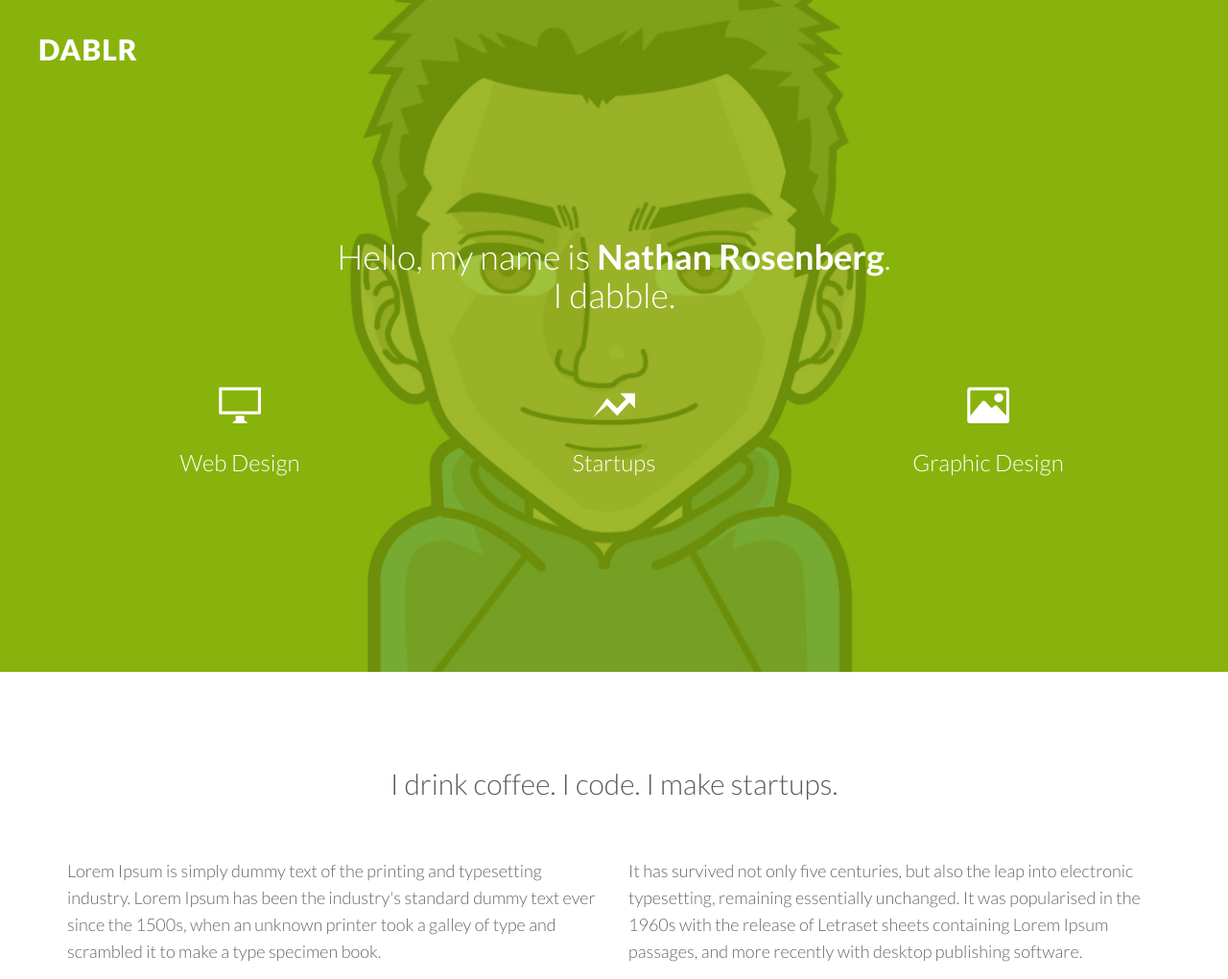
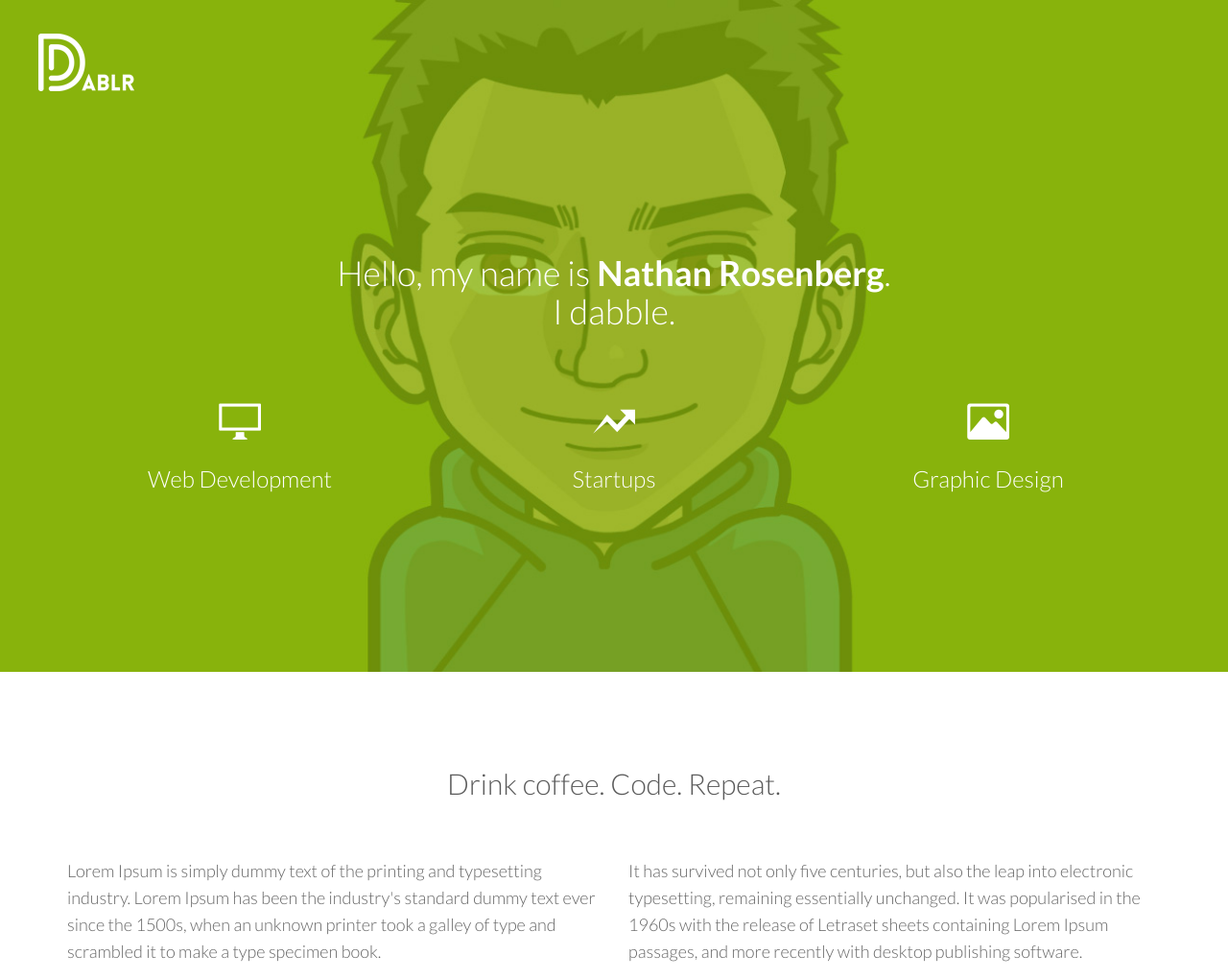
Before and after one commit to diggerdata/diggerdata.github.io, a plain HTML site: page index.html in a window 1280 px wide. Shown: the top 1020 px of the page at 96% size. Drawn offline with Linux system fonts and the light colour scheme; files whose address does not match are found by name.

Commit message:
Edited content.

```diff
--- a/index.html
+++ b/index.html
@@ -11,18 +11,13 @@
 
     <title>Nathan Rosenberg - Web Developer</title>
 
-    <!-- Bootstrap core CSS -->
     <link href="assets/css/bootstrap.css" rel="stylesheet">
-
-    <!-- Custom styles for this template -->
     <link href="assets/css/ionicons.min.css" rel="stylesheet">
     <link href="assets/css/style.css" rel="stylesheet">
+    <link rel="icon" href="assets/img/favicon.ico">
 
-
-    <!-- IE10 viewport hack for Surface/desktop Windows 8 bug -->
     <script src="assets/js/ie10-viewport-bug-workaround.js"></script>
 
-    <!-- HTML5 shim and Respond.js IE8 support of HTML5 elements and media queries -->
     <!--[if lt IE 9]>
       <script src="https://oss.maxcdn.com/html5shiv/3.7.2/html5shiv.min.js"></script>
       <script src="https://oss.maxcdn.com/respond/1.4.2/respond.min.js"></script>
@@ -30,84 +25,61 @@
 </head>
 
 <body>
-
     <div id="h">
         <div class="logo">
-            <h2>DABLR</h2>
+            <img src="assets/img/logo.png">
         </div>
-        <!--/logo-->
         <div class="container centered">
             <div class="row">
                 <div class="col-md-8 col-md-offset-2">
                     <h1>Hello, my name is <b>Nathan Rosenberg</b>.<br/>I dabble.</h1>
                 </div>
             </div>
-            <!--/row-->
-
             <div class="row mt">
                 <div class="col-sm-4">
                     <i class="ion-monitor"></i>
-                    <h3>Web Design</h3>
+                    <h3>Web Development</h3>
                 </div>
-                <!--/col-md-4-->
-
                 <div class="col-sm-4">
                     <i class="ion-arrow-graph-up-right"></i>
                     <h3>Startups</h3>
                 </div>
-                <!--/col-md-4-->
-
                 <div class="col-sm-4">
                     <i class="ion-image"></i>
                     <h3>Graphic Design</h3>
                 </div>
-                <!--/col-md-4-->
-
             </div>
-            <!--/row-->
         </div>
-        <!--/container-->
     </div>
-    <!--H-->
 
     <div class="container ptb">
         <div class="row">
-            <h2 class="centered mb">I drink coffee. I code. I make startups.</h2>
+            <h2 class="centered mb">Drink coffee. Code. Repeat.</h2>
             <div class="col-md-6">
                 <p>Lorem Ipsum is simply dummy text of the printing and typesetting industry. Lorem Ipsum has been the industry's standard dummy text ever since the 1500s, when an unknown printer took a galley of type and scrambled it to make a type specimen book.</p>
             </div>
-            <!--/col-md-6-->
             <div class="col-md-6">
                 <p>It has survived not only five centuries, but also the leap into electronic typesetting, remaining essentially unchanged. It was popularised in the 1960s with the release of Letraset sheets containing Lorem Ipsum passages, and more recently with desktop publishing software.</p>
             </div>
-            <!--/col-md-6-->
         </div>
-        <!--/row-->
     </div>
-    <!-- /.container -->
     <div class="container">
         <div class="row">
             <div class="col-md-10 col-md-offset-1">
                 <img src="assets/img/items.png" class="img-responsive" alt="">
             </div>
         </div>
-        <!--/row-->
     </div>
-    <!--/.container-->
 
     <div id="g">
         <div class="container">
             <div class="row centered">
                 <h2>Check out my projects.</h2>
                 <div class="col-md-8 col-md-offset-2">
-                    <p>Contrary to popular belief, Lorem Ipsum is not simply random text.
-                        <br/>It has roots in a piece of classical Latin literature
-                        <br/>from 45 BC, making it over 2000 years old.</p>
+                    <p>I work on many things. Check out a few of them.</p>
 
                 </div>
-                <!--/col-md-8-->
             </div>
-            <!--/row-->
 
             <!--/.container-->
             <div class="portfolio-centered mt">
@@ -139,13 +111,9 @@
                                     <a data-rel="prettyPhoto" href="assets/img/portfolio/portfolio_02.jpg" class="dmbutton a2" data-animate="fadeInUp"><i class="ion-search"></i></a>
                                     <a href="single-project.html" class="dmbutton a2" data-animate="fadeInUp"><i class="ion-link"></i></a>
                                 </div>
-                                <!-- he bg -->
                             </div>
-                            <!-- he view -->
                         </div>
-                        <!-- he wrap -->
                     </div>
-                    <!-- end col-12 -->
 
                     <div class="portfolio-item">
                         <div class="he-wrap tpl6">
@@ -156,27 +124,14 @@
                                     <a data-rel="prettyPhoto" href="assets/img/portfolio/portfolio_01.jpg" class="dmbutton a2" data-animate="fadeInUp"><i class="ion-search"></i></a>
                                     <a href="single-project.html" class="dmbutton a2" data-animate="fadeInUp"><i class="ion-link"></i></a>
                                 </div>
-                                <!-- he bg -->
                             </div>
-                            <!-- he view -->
                         </div>
-                        <!-- he wrap -->
                     </div>
-                    <!-- end col-12 -->
-
-
                 </div>
-                <!-- end col-12 -->
-
-
             </div>
 
         </div>
-        <!-- portfolio container -->
-
     </div>
-    <!--/.G-->
-
     <div id="sep">
         <div class="container">
             <div class="row centered">
@@ -186,23 +141,19 @@
                     <a class="btn btn-conf btn-clear" href="mailto:nathan@geekielabs.com">Contact me</a>
                 </div>
             </div>
-            <!--/row-->
         </div>
-        <!--/container-->
     </div>
-    <!--/.sep-->
 
     <div id="f">
         <div class="container">
             <div class="row centered">
                 <div class="col-md-8 col-md-offset-2">
                     <a href="https://twitter.com/diggerdata"><i class="ion-social-twitter"></i></a>
+                    <a href="https://www.linkedin.com/pub/nathan-rosenberg/32/476/4"><i class="ion-social-linkedin"></i></a>
                     <a href="skype:gl-nathan"><i class="ion-social-skype"></i></a>
                 </div>
-                <!--/col-md-8-->
             </div>
         </div>
-        <!--/container-->
     </div>
     <!--/.F-->
 
```
